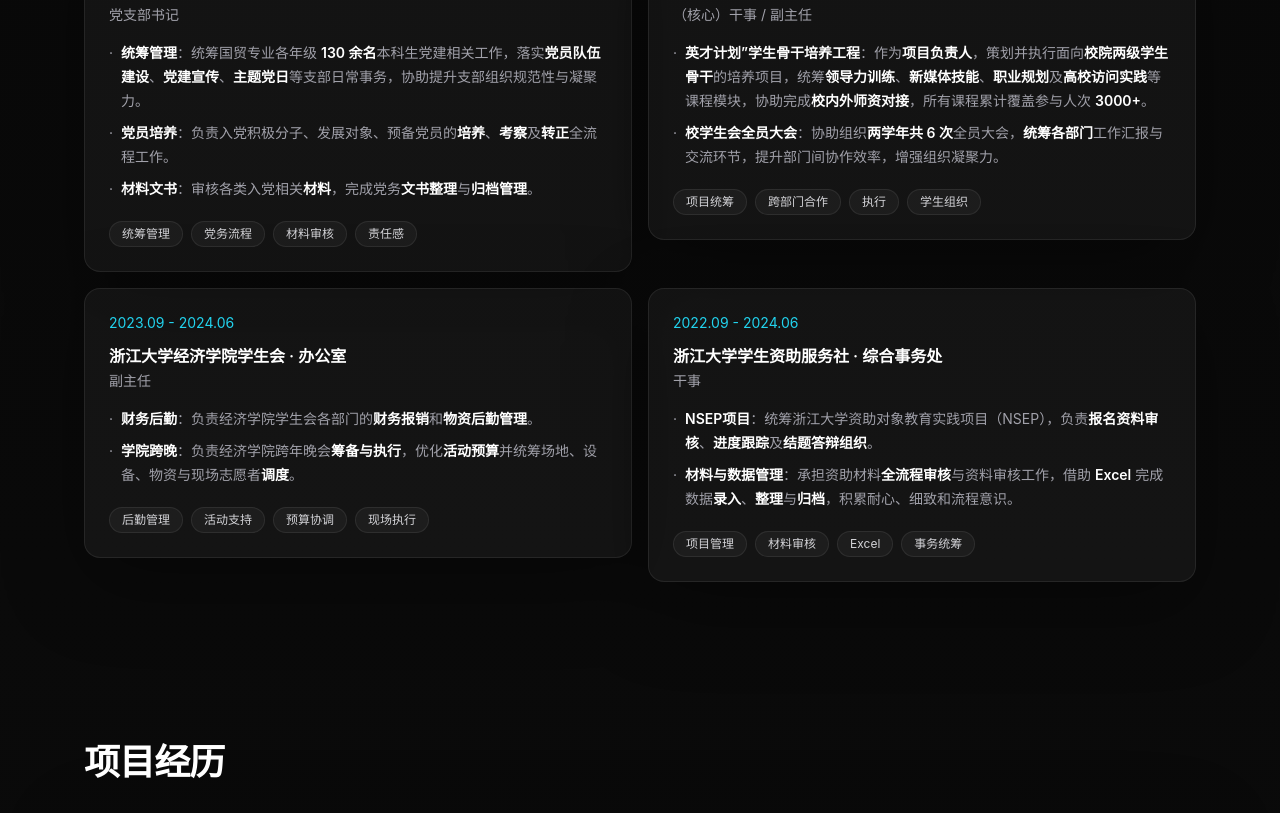
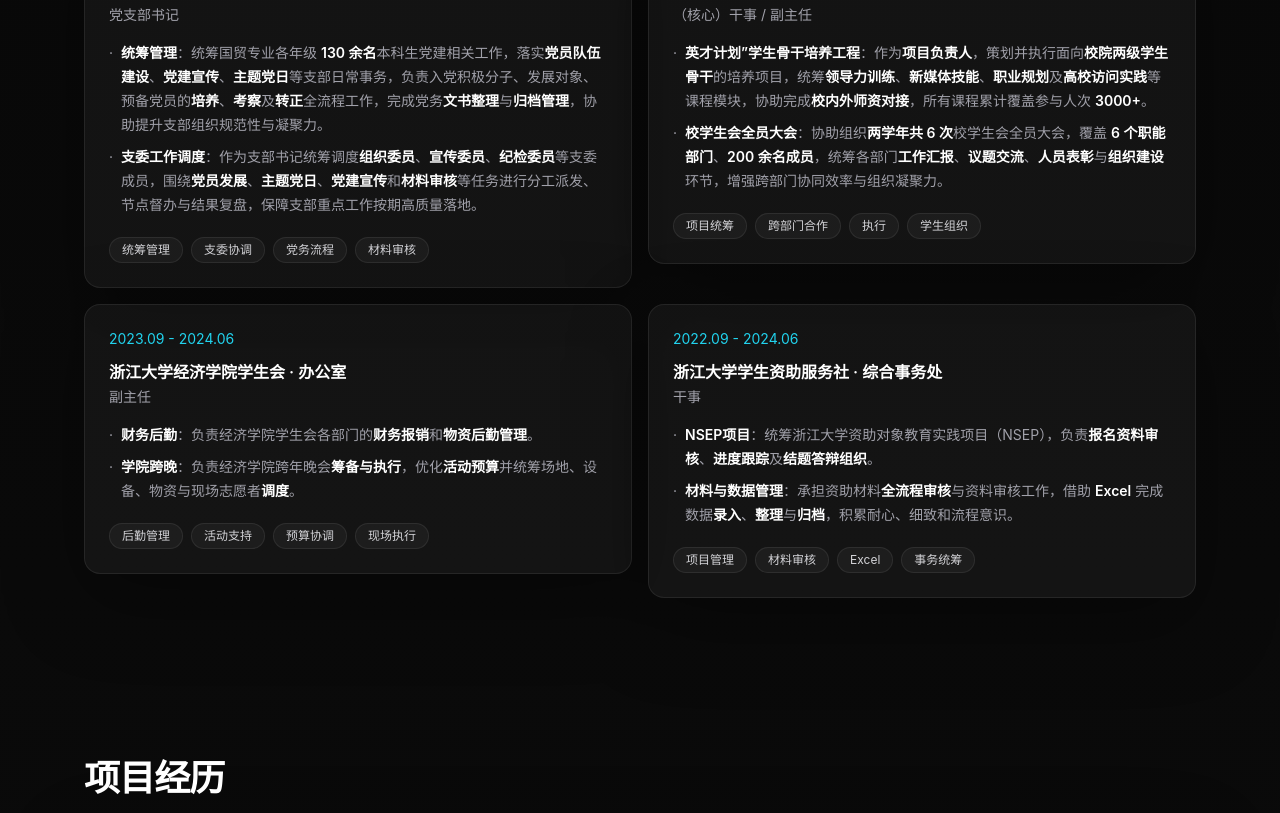
Before and after one commit to gggould-lab/personal-website-build, a Next.js app: page / in a window 1280 px wide. Shown: the part 2920-3733 px from the top of the page. Built offline with nearby package versions, Linux system fonts and the light colour scheme.

Commit message:
0606-终

```diff
--- a/data/profile.ts
+++ b/data/profile.ts
@@ -172,11 +172,10 @@
     role: "党支部书记",
     time: "2026.05 - 至今",
     points: [
-      "**统筹管理**：统筹国贸专业各年级 **130 余名**本科生党建相关工作，落实**党员队伍建设**、**党建宣传**、**主题党日**等支部日常事务，协助提升支部组织规范性与凝聚力。",
-      "**党员培养**：负责入党积极分子、发展对象、预备党员的**培养**、**考察**及**转正**全流程工作。",
-      "**材料文书**：审核各类入党相关**材料**，完成党务**文书整理**与**归档管理**。"
+      "**统筹管理**：统筹国贸专业各年级 **130 余名**本科生党建相关工作，落实**党员队伍建设**、**党建宣传**、**主题党日**等支部日常事务，负责入党积极分子、发展对象、预备党员的**培养**、**考察**及**转正**全流程工作，完成党务**文书整理**与**归档管理**，协助提升支部组织规范性与凝聚力。",
+      "**支委工作调度**：作为支部书记统筹调度**组织委员**、**宣传委员**、**纪检委员**等支委成员，围绕**党员发展**、**主题党日**、**党建宣传**和**材料审核**等任务进行分工派发、节点督办与结果复盘，保障支部重点工作按期高质量落地。"
     ],
-    tags: ["统筹管理", "党务流程", "材料审核", "责任感"]
+    tags: ["统筹管理", "支委协调", "党务流程", "材料审核"]
   },
   {
     org: "浙江大学学生会 · 人力资源中心",
@@ -184,7 +183,7 @@
     time: "2022.09 - 2024.06",
     points: [
       "**英才计划”学生骨干培养工程**：作为**项目负责人**，策划并执行面向**校院两级学生骨干**的培养项目，统筹**领导力训练**、**新媒体技能**、**职业规划**及**高校访问实践**等课程模块，协助完成**校内外师资对接**，所有课程累计覆盖参与人次 **3000+**。",
-      "**校学生会全员大会**：协助组织**两学年共 6 次**全员大会，**统筹各部门**工作汇报与交流环节，提升部门间协作效率，增强组织凝聚力。"
+      "**校学生会全员大会**：协助组织**两学年共 6 次**校学生会全员大会，覆盖 **6 个职能部门**、**200 余名成员**，统筹各部门**工作汇报**、**议题交流**、**人员表彰**与**组织建设**环节，增强跨部门协同效率与组织凝聚力。"
     ],
     tags: ["项目统筹", "跨部门合作", "执行", "学生组织"]
   },
```
